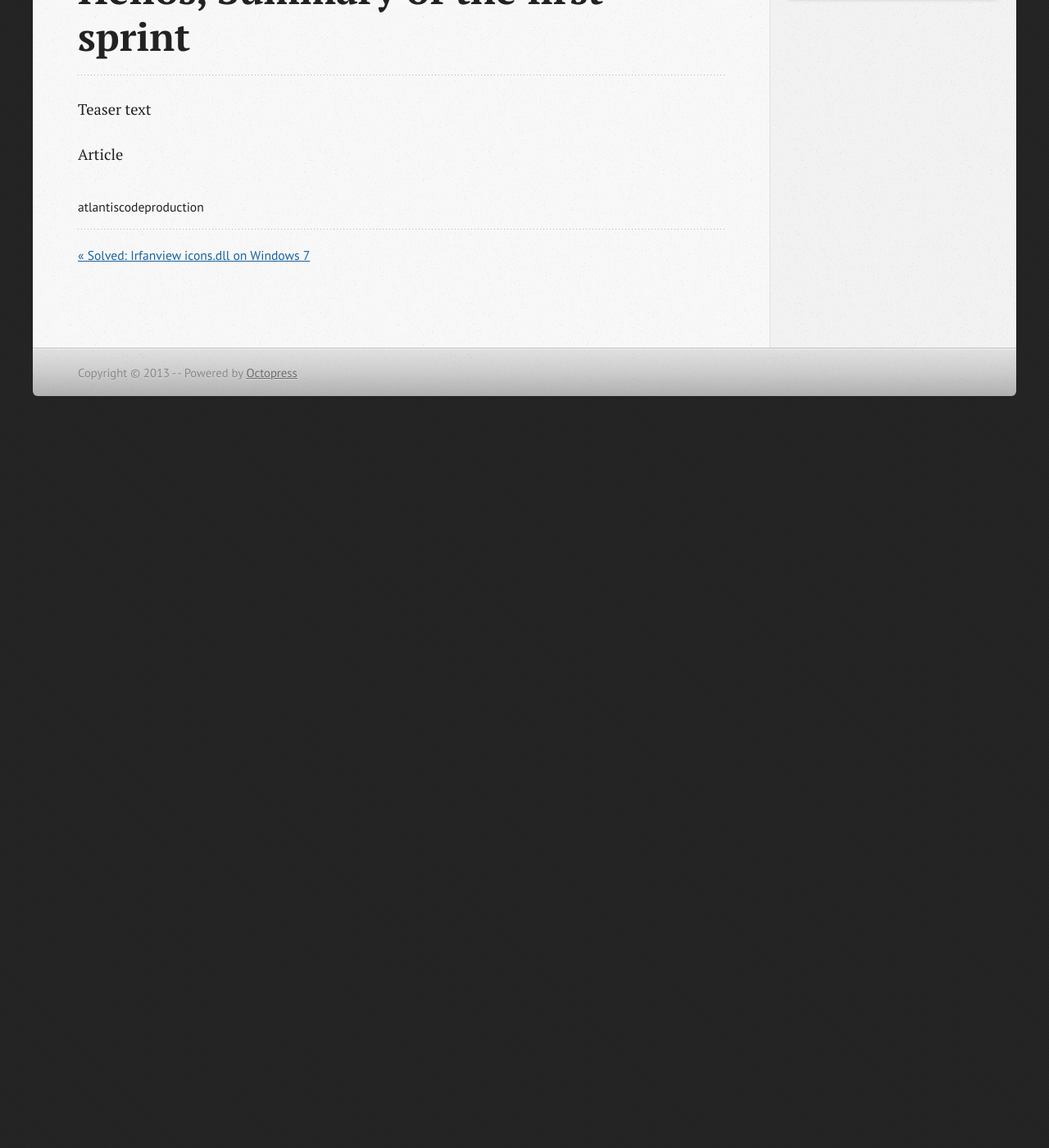
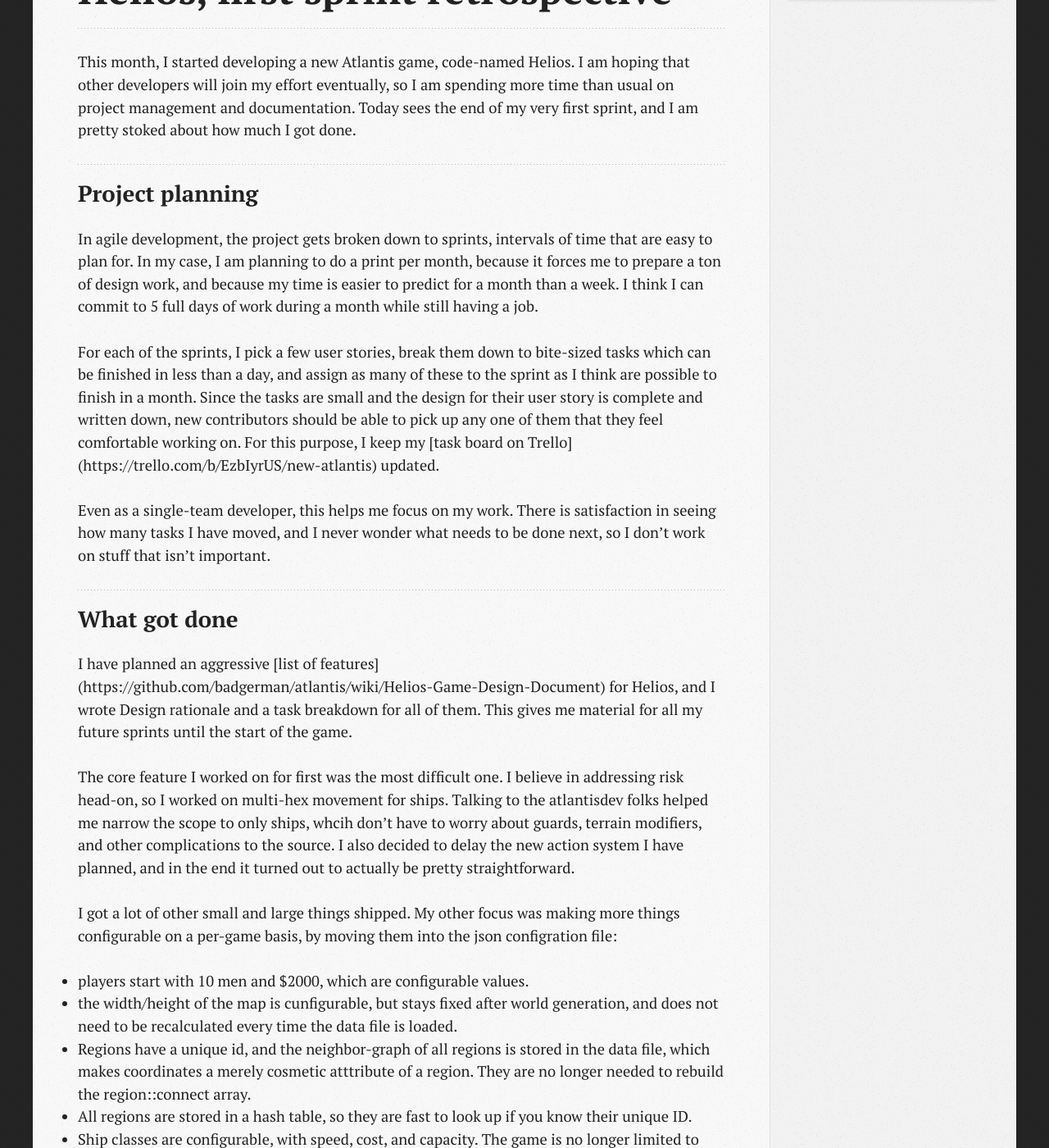
Before and after one commit to badgerman/twigtechnology.com, a Jekyll site: the page built from _posts/2013-09-29-helios-first-sprint.markdown, in a window 1280 px wide and 1400 px high, scrolled down 270 px. Shown: the whole window at 82% size. Built offline with Jekyll 4.4.1, drawn with Linux system fonts in a browser that asks for light colours; nearby versions of some CDN libraries; before the commit the page ends 900 px from its top, so only the background shows below that; some of the changed text lies outside the part shown.

Commit message:
helios sprint retrospective

```diff
--- a/_posts/2013-09-29-helios-first-sprint.markdown
+++ b/_posts/2013-09-29-helios-first-sprint.markdown
@@ -1,12 +1,91 @@
 ---
 layout: post
-title: "Helios, Summary of the first sprint"
+title: "Helios, first sprint retrospective"
 date: 2013-09-29 20:51:35
 comments: true
 categories: [atlantis, code, production]
 ---
-Teaser text
+This month, I started developing a new Atlantis game, code-named Helios. I am
+hoping that other developers will join my effort eventually, so I am spending
+more time than usual on project management and documentation. Today sees the
+end of my very first sprint, and I am pretty stoked about how much I got done.
 
 <!-- more -->
 
-Article
+## Project planning
+
+In agile development, the project gets broken down to sprints, intervals of time
+that are easy to plan for. In my case, I am planning to do a print per month,
+because it forces me to prepare a ton of design work, and because my time is
+easier to predict for a month than a week. I think I can commit to 5 full days
+of work during a month while still having a job.
+
+For each of the sprints, I pick a few user stories, break them down to
+bite-sized tasks which can be finished in less than a day, and assign as many of
+these to the sprint as I think are possible to finish in a month. Since the
+tasks are small and the design for their user story is complete and written
+down, new contributors should be able to pick up any one of them that they feel
+comfortable working on. For this purpose, I keep my [task board on Trello]
+(https://trello.com/b/EzbIyrUS/new-atlantis) updated.
+
+Even as a single-team developer, this helps me focus on my work. There is
+satisfaction in seeing how many tasks I have moved, and I never wonder what
+needs to be done next, so I don't work on stuff that isn't important.
+
+## What got done
+
+I have planned an aggressive [list of features]
+(https://github.com/badgerman/atlantis/wiki/Helios-Game-Design-Document)
+for Helios, and I wrote Design rationale and a task breakdown for all of them.
+This gives me material for all my future sprints until the start of the game.
+
+The core feature I worked on for first was the most difficult one. I believe in
+addressing risk head-on, so I worked on multi-hex movement for ships. Talking to
+the atlantisdev folks helped me narrow the scope to only ships, whcih don't have
+to worry about guards, terrain modifiers, and other complications to the source.
+I also decided to delay the new action system I have planned, and in the end it
+turned out to actually be pretty straightforward.
+
+I got a lot of other small and large things shipped. My other focus was making
+more things configurable on a per-game basis, by moving them into the json
+configration file:
+* players start with 10 men and $2000, which are configurable values.
+* the width/height of the map is cunfigurable, but stays fixed after world
+  generation, and does not need to be recalculated every time the data file is
+  loaded.
+* Regions have a unique id, and the neighbor-graph of all regions is stored in
+  the data file, which makes coordinates a merely cosmetic atttribute of a
+  region. They are no longer needed to rebuild the region::connect array.
+* All regions are stored in a hash table, so they are fast to look up if you
+  know their unique ID.
+* Ship classes are configurable, with speed, cost, and capacity. The game is no
+  longer limited to only three types of ship, although the Helios game will
+  probably still have a longboat, clipper, and galleon.
+* I killed the original world generator, leaving only the code that was used in
+  Atlas. This will eventually be modified, too. It looks like the next sprint is
+  going to have world generation as one of its themes.
+* Terrain types are configurable. For Helios, all production in a region has
+  been reduced by 80%.
+* The code compiles on stock Ubuntu 13.04 again.
+* I compiled and familiarized myself with the ALH code.
+
+## What did and didn't work
+
+The atlantisdev group is a great sounding board for ideas. I am not a game
+designer who creates things in a vacuum, and talking about my plans with other
+people helps me a lot.
+
+I am still looking for other developers to help me. Two people have stepped up,
+and I have added them as collaborators to the Trello board, but none of them has
+started on any task work.
+
+Communication with other developers is mixed. I started an #atlantis IRC channel
+on irc.lunarnet.org, but only one person has been showing up regularly.
+Hopefully, this is going to get better. Please, if you are interested in
+Atlantis developments, even just as a lurker, I want to talk to you.
+
+Investigating ALH helped me get some ideas about world coordinates sorted out,
+realizing that the code didn't need them, and as long as the client can draw a
+map, neither do the players. I am probably going to let players choose how they
+want them layed out on a per-faction basis, with a default preference for the
+ALH layout.
```
